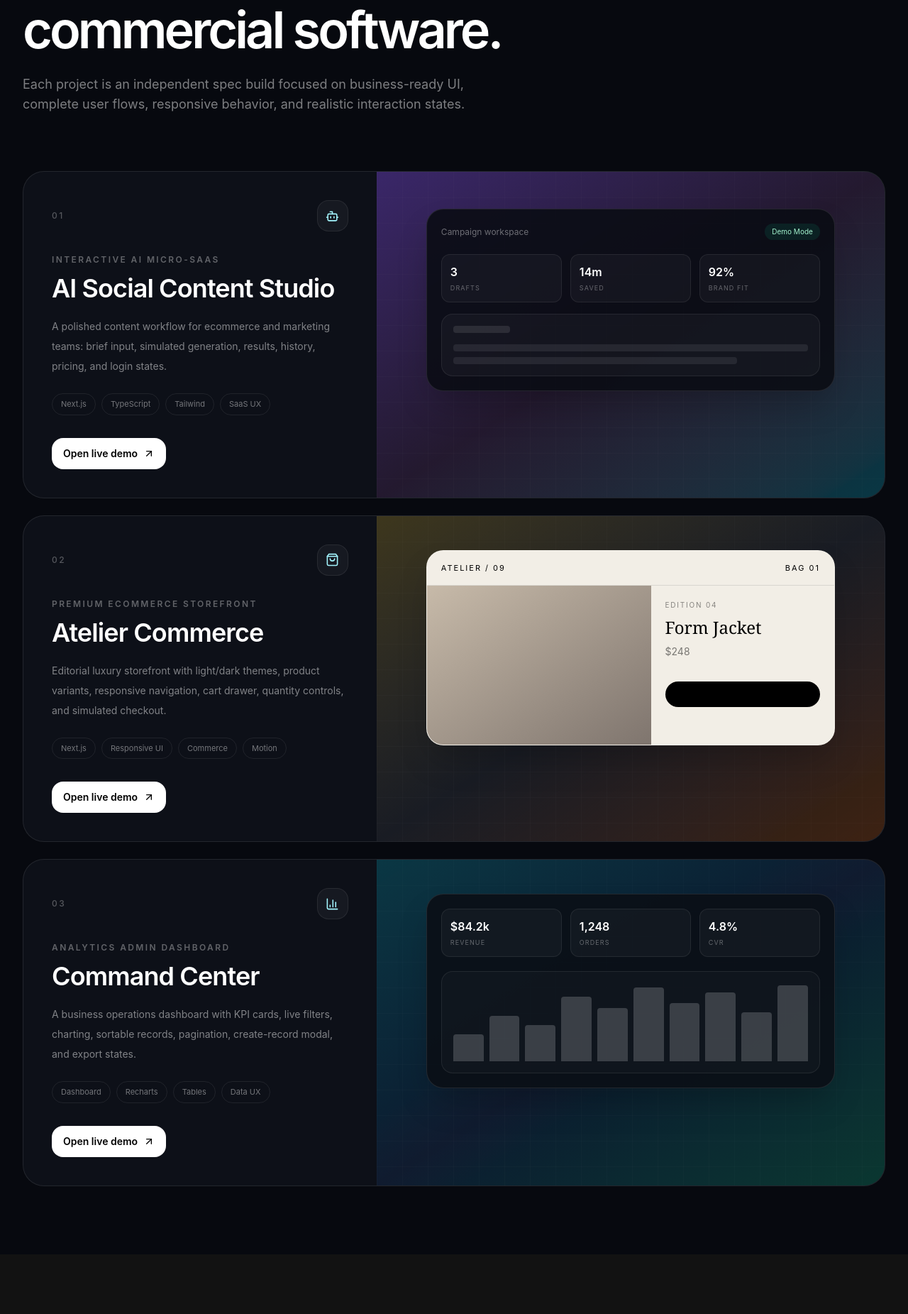
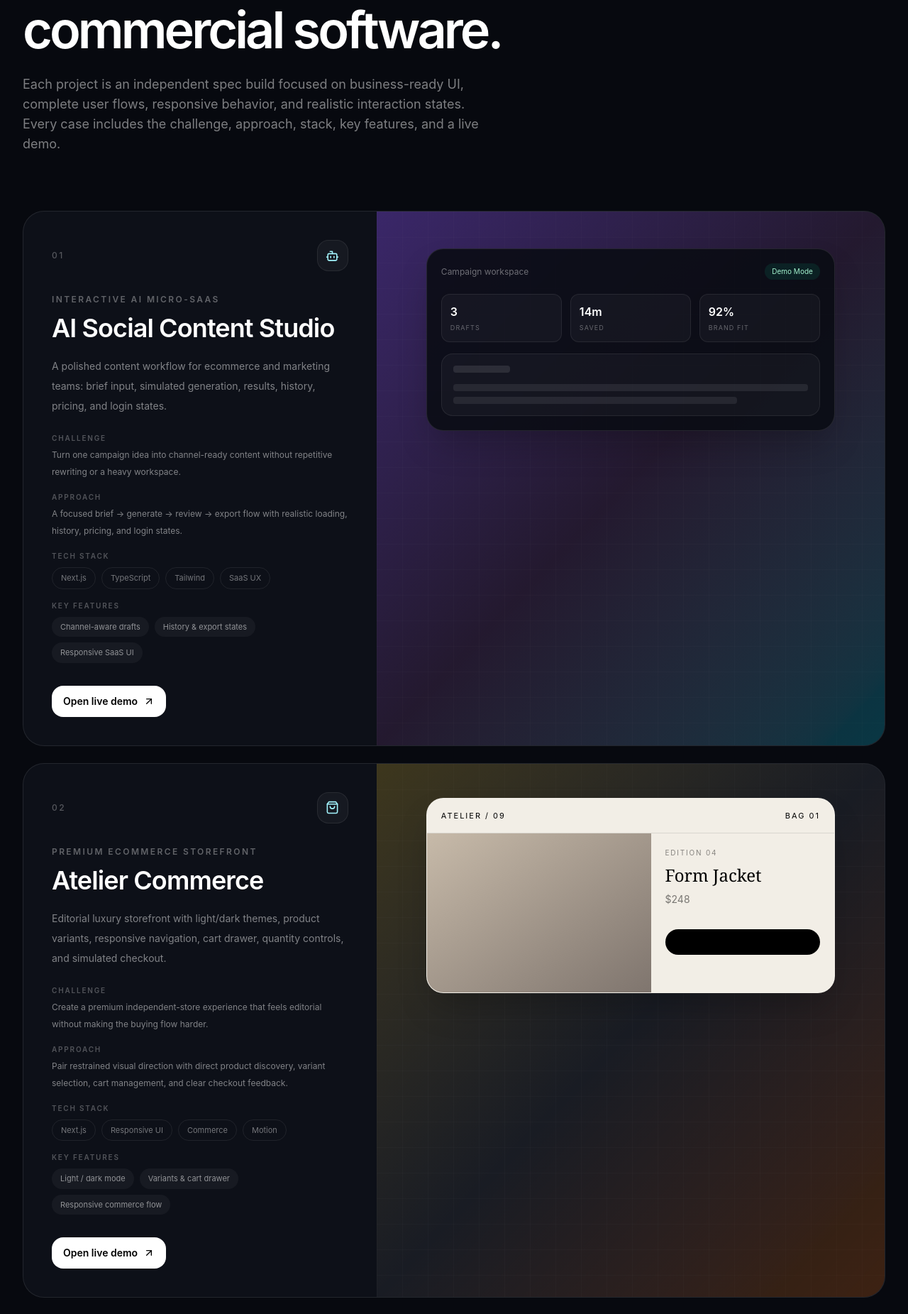
Before and after one commit to hdyrowecc/ai-social-content-studio-demo, a Next.js app: page / in a window 1280 px wide. Shown: the part 362-2213 px from the top of the page at 71% size. Before the commit the page ends 2129 px from the top, so only its background shows below. Built offline with nearby package versions, Linux system fonts and the light colour scheme.

Commit message:
Add commercial case-study details to portfolio

```diff
--- a/app/page.tsx
+++ b/app/page.tsx
@@ -9,6 +9,9 @@ const projects = [
     title: "AI Social Content Studio",
     subtitle: "Interactive AI micro-SaaS",
     description: "A polished content workflow for ecommerce and marketing teams: brief input, simulated generation, results, history, pricing, and login states.",
+    challenge: "Turn one campaign idea into channel-ready content without repetitive rewriting or a heavy workspace.",
+    approach: "A focused brief → generate → review → export flow with realistic loading, history, pricing, and login states.",
+    features: ["Channel-aware drafts", "History & export states", "Responsive SaaS UI"],
     href: "/demo/ai-social-content-studio",
     tags: ["Next.js", "TypeScript", "Tailwind", "SaaS UX"],
     icon: Bot,
@@ -19,6 +22,9 @@ const projects = [
     title: "Atelier Commerce",
     subtitle: "Premium ecommerce storefront",
     description: "Editorial luxury storefront with light/dark themes, product variants, responsive navigation, cart drawer, quantity controls, and simulated checkout.",
+    challenge: "Create a premium independent-store experience that feels editorial without making the buying flow harder.",
+    approach: "Pair restrained visual direction with direct product discovery, variant selection, cart management, and clear checkout feedback.",
+    features: ["Light / dark mode", "Variants & cart drawer", "Responsive commerce flow"],
     href: "/demo/premium-ecommerce",
     tags: ["Next.js", "Responsive UI", "Commerce", "Motion"],
     icon: ShoppingBag,
@@ -29,6 +35,9 @@ const projects = [
     title: "Command Center",
     subtitle: "Analytics admin dashboard",
     description: "A business operations dashboard with KPI cards, live filters, charting, sortable records, pagination, create-record modal, and export states.",
+    challenge: "Make dense operational data easy to scan, filter, compare, and act on without losing context.",
+    approach: "Use a strong KPI hierarchy, compact visual analytics, searchable records, sorting, pagination, and action-focused modal flows.",
+    features: ["KPI & chart system", "Filter / sort / pagination", "Create & export states"],
     href: "/demo/admin-dashboard",
     tags: ["Dashboard", "Recharts", "Tables", "Data UX"],
     icon: BarChart3,
@@ -61,7 +70,7 @@ export default function PortfolioHome() {
             Three product experiences built to feel like real commercial software.
           </h1>
           <p className="mt-7 max-w-2xl text-base leading-7 text-white/48 md:text-lg">
-            Each project is an independent spec build focused on business-ready UI, complete user flows, responsive behavior, and realistic interaction states.
+            Each project is an independent spec build focused on business-ready UI, complete user flows, responsive behavior, and realistic interaction states. Every case includes the challenge, approach, stack, key features, and a live demo.
           </p>
         </div>
       </section>
@@ -84,10 +93,25 @@ export default function PortfolioHome() {
                       <p className="text-xs font-semibold uppercase tracking-[.2em] text-white/35">{project.subtitle}</p>
                       <h2 className="mt-3 text-3xl font-semibold tracking-tight sm:text-4xl">{project.title}</h2>
                       <p className="mt-5 max-w-xl text-sm leading-7 text-white/48">{project.description}</p>
-                      <div className="mt-6 flex flex-wrap gap-2">
-                        {project.tags.map((tag) => (
-                          <span key={tag} className="rounded-full border border-white/8 px-3 py-1.5 text-[11px] text-white/42">{tag}</span>
-                        ))}
+                      <div className="mt-6 grid gap-4">
+                        <CaseNote label="Challenge" text={project.challenge} />
+                        <CaseNote label="Approach" text={project.approach} />
+                        <div>
+                          <p className="mb-2 text-[10px] font-semibold uppercase tracking-[.18em] text-white/28">Tech stack</p>
+                          <div className="flex flex-wrap gap-2">
+                            {project.tags.map((tag) => (
+                              <span key={tag} className="rounded-full border border-white/8 px-3 py-1.5 text-[11px] text-white/42">{tag}</span>
+                            ))}
+                          </div>
+                        </div>
+                        <div>
+                          <p className="mb-2 text-[10px] font-semibold uppercase tracking-[.18em] text-white/28">Key features</p>
+                          <div className="flex flex-wrap gap-2">
+                            {project.features.map((feature) => (
+                              <span key={feature} className="rounded-full bg-white/[.045] px-3 py-1.5 text-[11px] text-white/52">{feature}</span>
+                            ))}
+                          </div>
+                        </div>
                       </div>
                     </div>
 
@@ -140,6 +164,10 @@ function Preview({ type }: { type: string }) {
   );
 }
 
+function CaseNote({label,text}:{label:string;text:string}) {
+  return <div><p className="mb-1 text-[10px] font-semibold uppercase tracking-[.18em] text-white/28">{label}</p><p className="text-xs leading-6 text-white/48">{text}</p></div>;
+}
+
 function MiniMetric({value,label}:{value:string;label:string}) {
   return <div className="rounded-xl border border-white/8 bg-white/[.035] p-3"><p className="font-semibold">{value}</p><p className="mt-1 text-[9px] uppercase tracking-[.12em] text-white/35">{label}</p></div>;
 }
```
